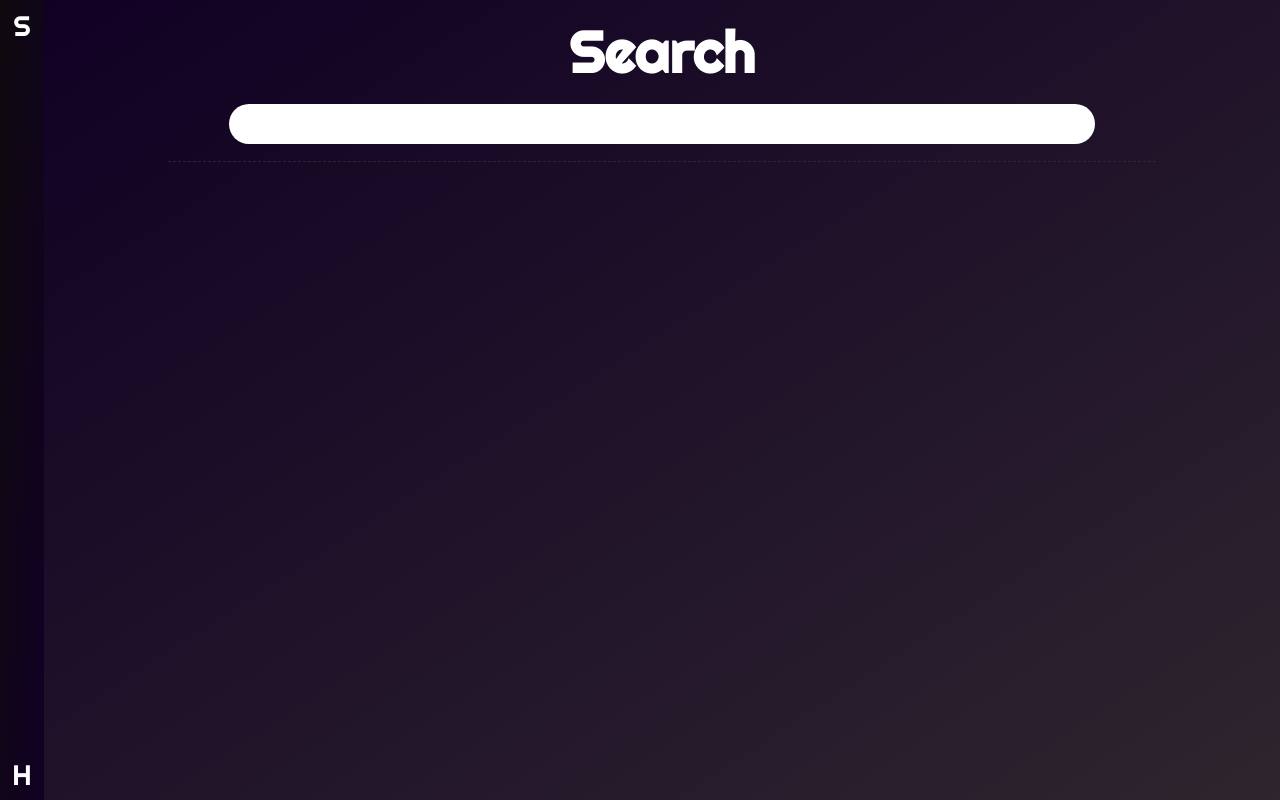
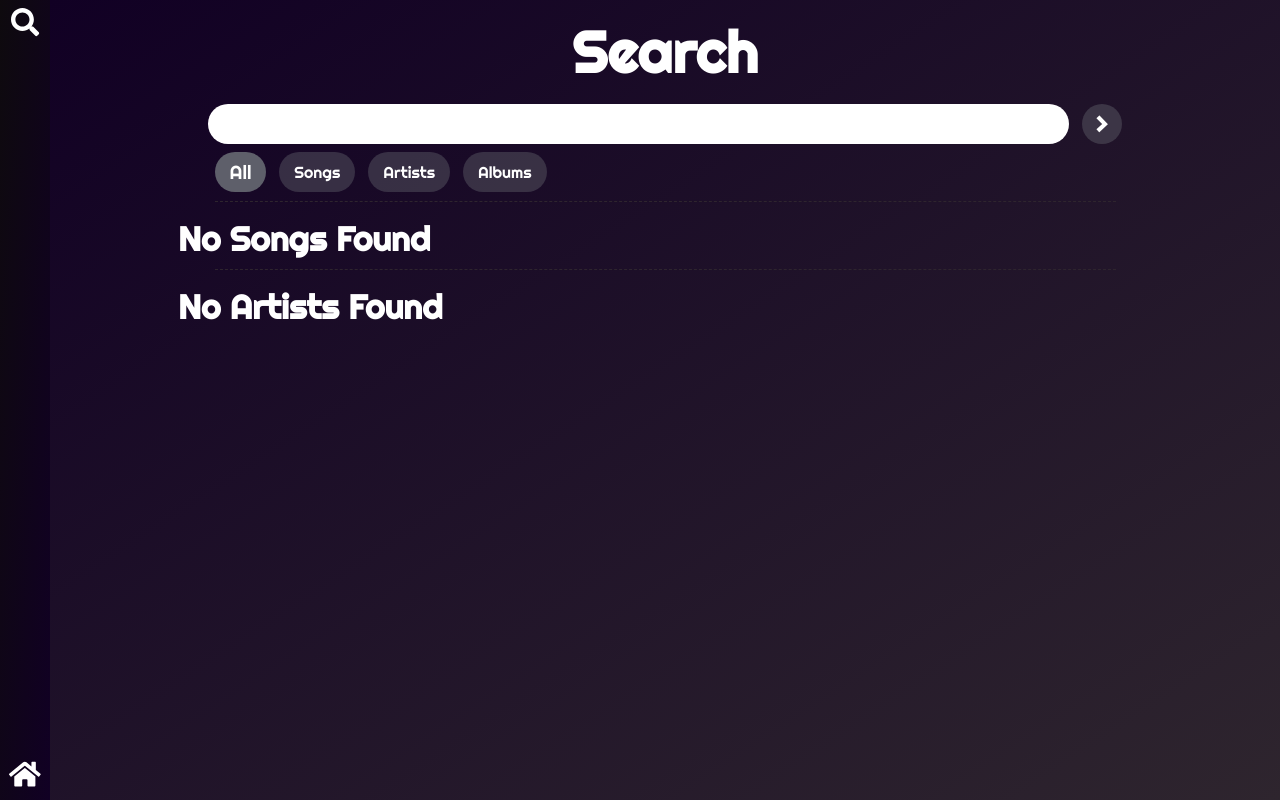
Before and after one commit to Geckk0/music, a React (Vite) app in the folder music-site/: page /search in a window 1280 px wide. Built offline with nearby package versions, Linux system fonts and the light colour scheme.

Commit message:
Fixed YT api. Working on search site with filters

```diff
--- a/music-site/index.html
+++ b/music-site/index.html
@@ -2,10 +2,11 @@
 <html lang="en">
   <head>
     <meta charset="UTF-8" />
-    <link rel="icon" type="image/svg+xml" href="/src/favicon.svg" />
     <meta name="viewport" content="width=device-width, initial-scale=1.0" />
     <script src="https://www.youtube.com/iframe_api"></script>
-    <title>Vite App</title>
+    <script src="./yt.jsx"></script>
+    <link rel="icon" href="https://icon-library.com/images/music-note-icon/music-note-icon-18.jpg" type="image/x-icon">
+    <title>Music</title>
   </head>
   <body>
     <div id="yt-player"></div>
--- a/music-site/package.json
+++ b/music-site/package.json
@@ -7,6 +7,9 @@
     "serve": "vite preview"
   },
   "dependencies": {
+    "@fortawesome/fontawesome-svg-core": "^1.2.36",
+    "@fortawesome/free-solid-svg-icons": "^5.15.4",
+    "@fortawesome/react-fontawesome": "^0.1.15",
     "react": "^17.0.0",
     "react-dom": "^17.0.0",
     "react-router-dom": "^5.3.0"
--- a/music-site/src/App.jsx
+++ b/music-site/src/App.jsx
@@ -1,4 +1,6 @@
 import React from 'react'
+import { FontAwesomeIcon } from "@fortawesome/react-fontawesome";
+import { faHome, faSearch } from "@fortawesome/free-solid-svg-icons";
 
 import {
   BrowserRouter as Router,
@@ -16,8 +18,8 @@ function App() {
     <Router>
       <div>
         <nav>
-          <Link to="/">H</Link>
-          <Link to="/search">S</Link>
+          <Link to="/"><FontAwesomeIcon icon={faHome}/></Link>
+          <Link to="/search"><FontAwesomeIcon icon={faSearch}/></Link>
         </nav>
         <Switch>
           <Route path="/search">
@@ -30,7 +32,6 @@ function App() {
       </div>
     </Router>
   )
-
 }
 
 export default App
--- a/music-site/src/components/Home.jsx
+++ b/music-site/src/components/Home.jsx
@@ -1,32 +1,49 @@
-import React from "react"
+import React, { useState } from "react"
+import { FontAwesomeIcon } from "@fortawesome/react-fontawesome";
+import { faPause, faSyncAlt, faPlay } from "@fortawesome/free-solid-svg-icons";
 
 function Home(){
+    const [playPauseButton, setPlayPauseButton] = useState(<button onClick={play}><FontAwesomeIcon icon={faPlay}/></button>)
+    const [loopButton, setLoopButton] = useState(<button onClick={loop}><FontAwesomeIcon icon={faSyncAlt}/></button>)
 
-    let player;
-
-    // gets called automatically when YouTube player loads
-    function onYouTubeIframeAPIReady() {
-        player = new YT.Player('yt-player', {
-            height: '0',
-            width: '0',
-            videoId: 'JW5meKfy3fY',
-            events: {
-            'onStateChange': onPlayerStateChange,
-            }
-        });
+    function loadSong() {
+        window.player.loadVideoById("dQw4w9WgXcQ")
+        switchButton(true)
     }
 
-    // this function triggers when we change song in player
-    // can be used to update things, like counters
-    function onPlayerStateChange(event) {
-        if (event.data != YT.PlayerState.PLAYING) return
+    function play(){
+        switchButton(true)
+        window.player.playVideo()
+    }
+
+    function pause(){
+        switchButton(false)
+        window.player.pauseVideo()
+
+    }
+
+    function loop(){
+        window.player.setLoop(true)
+    }
+
+    function switchButton(val) {
+        if(val == true){
+            setPlayPauseButton(<button onClick={pause}><FontAwesomeIcon icon={faPause}/></button>)
+        }
+        else if(val == false){
+            setPlayPauseButton(<button onClick={play}><FontAwesomeIcon icon={faPlay}/></button>)
+        }
     }
 
     return <>
         <div id="home-page">
                 <h1>Home</h1>
+            <section>
+                <button onClick={loadSong}>Play <br/> Random <br/> Song</button>
+            </section>
             <div>
-                <button >Do nothing</button>
+                {playPauseButton}
+                {loopButton}
             </div>
         </div>
     </>
--- a/music-site/src/components/Search.jsx
+++ b/music-site/src/components/Search.jsx
@@ -1,14 +1,164 @@
-import React, {useState} from "react"
+import React, { useState, useEffect } from "react"
 
 function Search(){
 
     const [searchValue, searchValueUpdateMethod] = useState('')
+    const [fullList, setFullList] = useState([]);
+    const [shortSongList, setShortSongList] = useState([]);
+    const [shortArtistList, setShortArtistList] = useState([]);
+    const [shortAlbumList, setShortAlbumList] = useState([]);
+    const [noResult, setNoResult] = useState([]);
+
+    const [searchTerm, setSearchTerm] = useState(['search']);
+    var data, thumbnail60
+
+    async function submitSearch() {
+        let search = searchValue
+        let term = searchTerm
+
+        setFullList([])
+        setShortSongList([])
+
+        if(search != ''){
+            await fetch('https://yt-music-api.herokuapp.com/api/yt/' + term + '/' + search)
+            .then(async res => {
+                data = await res.json()
+            })
+            setFullList(data.content)
+            checkResult(data.content)
+        }
+        else{
+            checkResult([])
+        }
+    }
+
+    function checkResult(val){
+        let tempSong = []
+        let tempArtist = []
+        let tempAlbum = []
+        setNoResult("")
+        console.log(val)
+
+        if(val.length < 1){
+            setShortSongList(val.slice(0, 4))
+            setNoResult("No Search Results Found")
+        }
+        else if (searchTerm == 'search'){
+
+            val.map(content => { if(content.type == 'song') tempSong = [...tempSong, content]})
+            val.map(content => { if(content.type == 'artist') tempArtist = [...tempArtist, content]})
+            val.map(content => { if(content.type == 'album') tempAlbum = [...tempAlbum, content]})
+            setShortSongList(tempSong.slice(0, 4))
+            setShortArtistList(tempArtist.slice(0, 4))
+            setShortAlbumList(tempAlbum.slice(0, 4))
+        }
+        else if (searchTerm == 'songs'){
+            setShortSongList(val.slice(0, 4))
+        }
+        else if (searchTerm == 'artists'){
+            setShortArtistList(val.slice(0, 4))
+        }
+        else if (searchTerm == 'albums'){
+            setShortAlbumList(val.slice(0, 4))
+        }
+    }
+
+    function searchAll() {
+        document.getElementById('searchAllButton').classList.add('focus-button')
+
+        document.getElementById('searchSongsButton').classList.remove('focus-button')
+        document.getElementById('searchArtistsButton').classList.remove('focus-button')
+        document.getElementById('searchAlbumsButton').classList.remove('focus-button')
+        setSearchTerm('search')
+    }
+
+    function searchSongs() {
+        document.getElementById('searchSongsButton').classList.add('focus-button')
+
+        document.getElementById('searchAllButton').classList.remove('focus-button')
+        document.getElementById('searchArtistsButton').classList.remove('focus-button')
+        document.getElementById('searchAlbumsButton').classList.remove('focus-button')
+        setSearchTerm('songs')
+    }
+
+    function searchArtists() {
+        document.getElementById('searchArtistsButton').classList.add('focus-button')
+
+        document.getElementById('searchSongsButton').classList.remove('focus-button')
+        document.getElementById('searchAllButton').classList.remove('focus-button')
+        document.getElementById('searchAlbumsButton').classList.remove('focus-button')
+        setSearchTerm('artists')
+    }
+
+    function searchAlbums() {
+        document.getElementById('searchAlbumsButton').classList.add('focus-button')
+
+        document.getElementById('searchSongsButton').classList.remove('focus-button')
+        document.getElementById('searchArtistsButton').classList.remove('focus-button')
+        document.getElementById('searchAllButton').classList.remove('focus-button')
+        setSearchTerm('albums')
+    }
+
+    function getThumbnail(val) {
+        val.map(thumbnail => {
+        if(thumbnail.width == 60){
+            thumbnail60 = <img src={thumbnail.url} alt="" />
+        }})
+    }
 
     return <>
     <div id="search-page">
         <h1>Search</h1>
-        <input value={searchValue} onChange={(e)=>searchValueUpdateMethod(e.target.value)}/>
+        <section>
+            <input value={searchValue} onChange={(e)=>searchValueUpdateMethod(e.target.value)}/>
+            <button onClick={submitSearch}>&gt;</button>
+        </section>
+        <div>
+            <button id='searchAllButton' className='no-focus-button focus-button' onClick={searchAll}>All</button>
+            <button id='searchSongsButton' className='no-focus-button' onClick={searchSongs}>Songs</button>
+            <button id='searchArtistsButton' className='no-focus-button' onClick={searchArtists}>Artists</button>
+            <button id='searchAlbumsButton' className='no-focus-button' onClick={searchAlbums}>Albums</button>
+        </div>
+
         <div className="divider"></div>
+
+        <p>{noResult}</p>
+
+        {shortSongList.length ? <h2>Songs</h2> : <h2>No Songs Found</h2>}
+        <article>
+            {shortSongList.map(content => (
+                <section key={content.videoId}>
+                    <div>
+                        {getThumbnail(content.thumbnails)}{thumbnail60}
+                    </div>
+
+                    <div>
+                        <h3>{content.name}</h3>
+                        <p>{content.artist.name}</p>
+                    </div>
+                </section>
+            ))}
+        </article>
+
+        <div className="divider"></div>
+
+        {shortArtistList.length ? <h2>Artists</h2> : <h2>No Artists Found</h2>}
+        <article>
+            {shortArtistList.map(content => (
+                <section key={content.browseId}>
+                    <div>
+                        {getThumbnail(content.thumbnails)}{thumbnail60}
+                    </div>
+
+                    <div>
+                        <h2>{content.name}</h2>
+                    </div>
+                </section>
+            ))}
+        </article>
+
+
+
     </div>
     </>
 }
--- a/music-site/src/index.css
+++ b/music-site/src/index.css
@@ -4,6 +4,23 @@
   margin: 0;
   padding: 0;
   font-size: 16px;
+}
+:focus{
+  outline: none;
+}
+button{
+  cursor: pointer;
+}
+h1, h2, h3, p, button{
+  font-family: 'Righteous', cursive;
+}
+h1{
+  font-size: calc(120% + 3vw);
+  color: white;
+  margin: 2vh 0;
+}
+#yt-player{
+  display: none;
 }
 body>div>div{
   display: flex;
@@ -16,7 +33,7 @@ nav{
   flex-direction: column-reverse;
   justify-content: center;
   height: 100vh;
-  width: calc(20px + 3vh);
+  width: 50px;
   background-image: linear-gradient(to top left, rgb(17, 0, 36), rgb(14, 10, 14));
 }
 nav>a{
@@ -25,7 +42,6 @@ nav>a{
   padding: 1vh 0;
   text-decoration: none;
   text-align: center;
-  font-family: 'Righteous', cursive;
 }
 nav>a:last-of-type{
   flex-grow: 1;
@@ -37,28 +53,135 @@ nav>a:last-of-type{
   align-items: center;
   background-image: linear-gradient(to bottom right, rgb(17, 0, 36), rgb(46, 37, 46));
 }
+#home-page>section{
+  flex-grow: 1;
+  display: flex;
+  flex-direction: column;
+  justify-content: center;
+}
+#home-page>section>button{
+  background-color: rgba(102, 105, 114, 0.4);
+  color: white;
+  border: none;
+  width: calc(300px + 20vw);
+  height: calc(300px + 20vw);
+  max-width: 100vw;
+  border-radius: 50vw;
+  font-size: calc(120% + 4vw);
+}
+#home-page>div{
+  display: flex;
+  flex-direction: row;
+  margin-bottom: 1.5vh;
+  width: 100%;
+  justify-content: space-around;
+}
+#home-page>div>button{
+  background-color: rgba(102, 105, 114, 0.4);
+  color: white;
+  border: none;
+  width: calc(40px + 3vw);
+  height: calc(40px + 3vw);
+  border-radius: 10vw;
+  font-size: calc(30% + 2vw);
+}
 #search-page{
   flex-grow: 1;
   display: flex;
   flex-direction: column;
   align-items: center;
   background-image: linear-gradient(to bottom right, rgb(17, 0, 36), rgb(46, 37, 46));
+  overflow-x: hidden
 }
-h1{
-  font-size: calc(120% + 3vw);
-  color: white;
-  font-family: 'Righteous', cursive;
-  margin: 2vh 0;
+#search-page>section{
+  width: 100%;
+  display: flex;
+  justify-content: center;
 }
-#search-page>input{
+#search-page>section>input{
   border: none;
   border-radius: 20px;
   height: calc(20px + 2.5vh);
   width: 70%;
   background-color: white;
+  align-self: center;
+  margin-right: 1vw;
 }
-#search-page>input:focus{
-  outline: none;
+#search-page>section>button{
+  background-color: rgba(102, 105, 114, 0.4);
+  color: white;
+  border: none;
+  width: calc(20px + 2.5vh);
+  height: calc(20px + 2.5vh);
+  border-radius: 10vw;
+  font-size: 180%;
+}
+#search-page>div{
+  display: flex;
+  width: calc(70% + 20px + 2.5vh);
+  margin-top: 1vh
+}
+#search-page>div>button{
+  color: white;
+  border: none;
+  width: auto;
+  padding: 0 15px;
+  margin-right: 1vw;
+  height: calc(20px + 2.5vh);
+  border-radius: 10vw;
+  font-size: 100%;
+}
+.focus-button{
+  background-color: rgba(102, 105, 114, 0.9) !important;
+  font-size: 120% !important;
+}
+.no-focus-button{
+  background-color: rgba(102, 105, 114, 0.4);
+}
+#search-page>p{
+  font-size: calc(70% + 3vw);
+  color: white;
+}
+#search-page>h2{
+  font-size: calc(130% + 1vw);
+  color: white;
+  align-self: flex-start;
+  margin-left: 10vw;
+}
+#search-page>article{
+  display: flex;
+  flex-wrap: wrap;
+  justify-content: space-evenly;
+  width: 90vw;
+}
+#search-page>article>section{
+  width: 40%;
+  height: 60px;
+  background-color: rgba(102, 105, 114, 0.8);
+  margin: 0.5vh 0;
+  border-radius: calc(6px + 0.6vw);
+  display: flex;
+}
+#search-page>article>section>div{
+  display: flex;
+  flex-direction: column;
+  height: 100%;
+  justify-content: center;
+}
+#search-page>article>section>div>img{
+  border-top-left-radius: calc(6px + 0.6vw);
+  border-bottom-left-radius: calc(6px + 0.6vw);
+}
+#search-page>article>section>div>h3{
+  font-size: calc(90% + 0.4vw);
+  margin: 0.5vh 0.5vw;
+  max-height: 24px;
+  overflow: hidden;
+}
+#search-page>article>section>div>p{
+  margin: 0.5vh 0.5vw;
+  max-height: 24px;
+  overflow: hidden;
 }
 .divider{
   width: 80%;
--- /dev/null
+++ b/music-site/yt.jsx
@@ -0,0 +1,17 @@
+// gets called automatically when YouTube player loads
+function onYouTubeIframeAPIReady() {
+    // using global variable
+    window.player = new YT.Player('yt-player', {
+        height: '0',
+        width: '0',
+        events: {
+            'onStateChange': onPlayerStateChange
+        }
+    });
+}
+
+  // this function triggers when we change song in player
+  // can be used to update things, like counters
+function onPlayerStateChange(event) {
+    if (event.data != YT.PlayerState.PLAYING) return
+}
```
Also changed, not shown: 1 other file (tests, documents, lock files or other folders).
